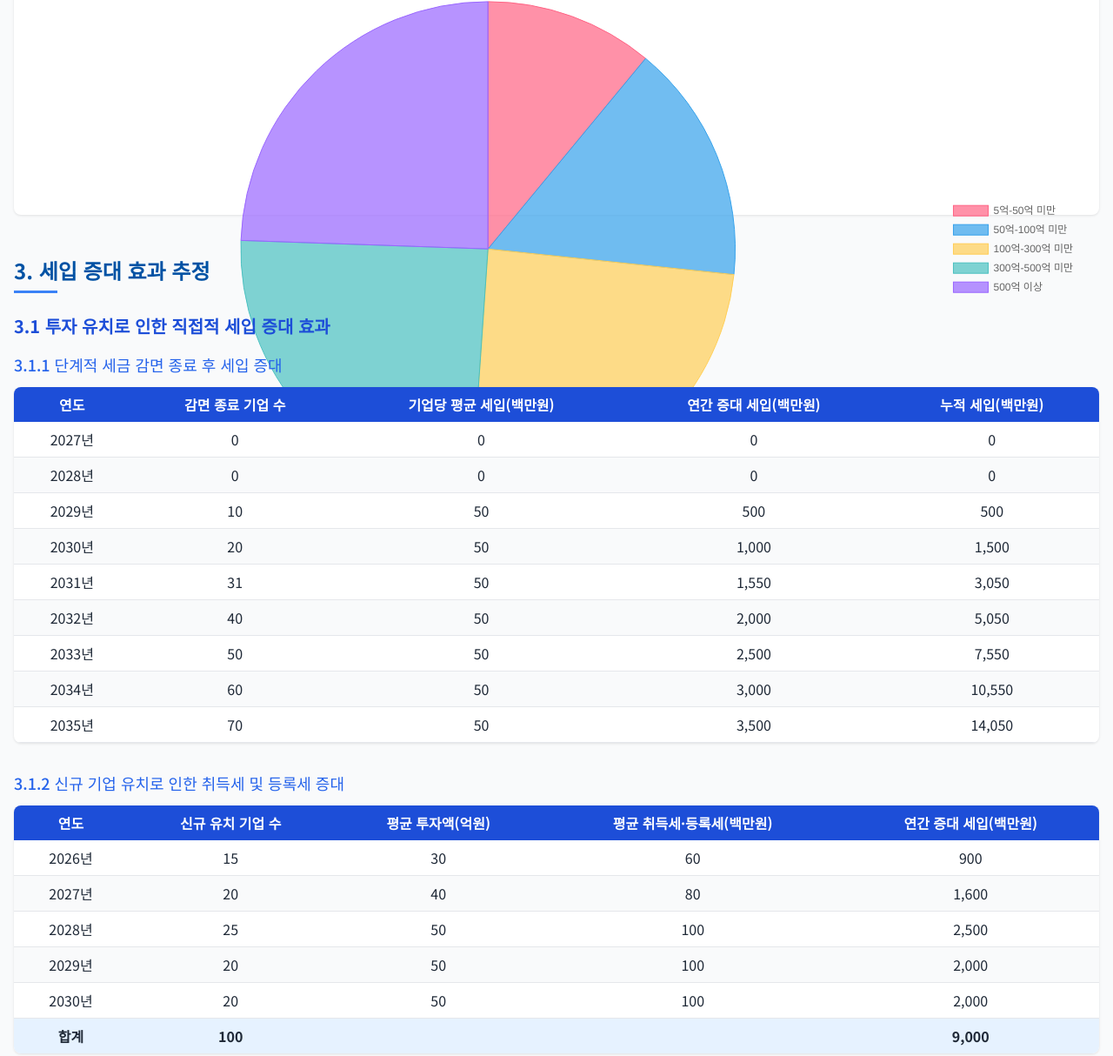
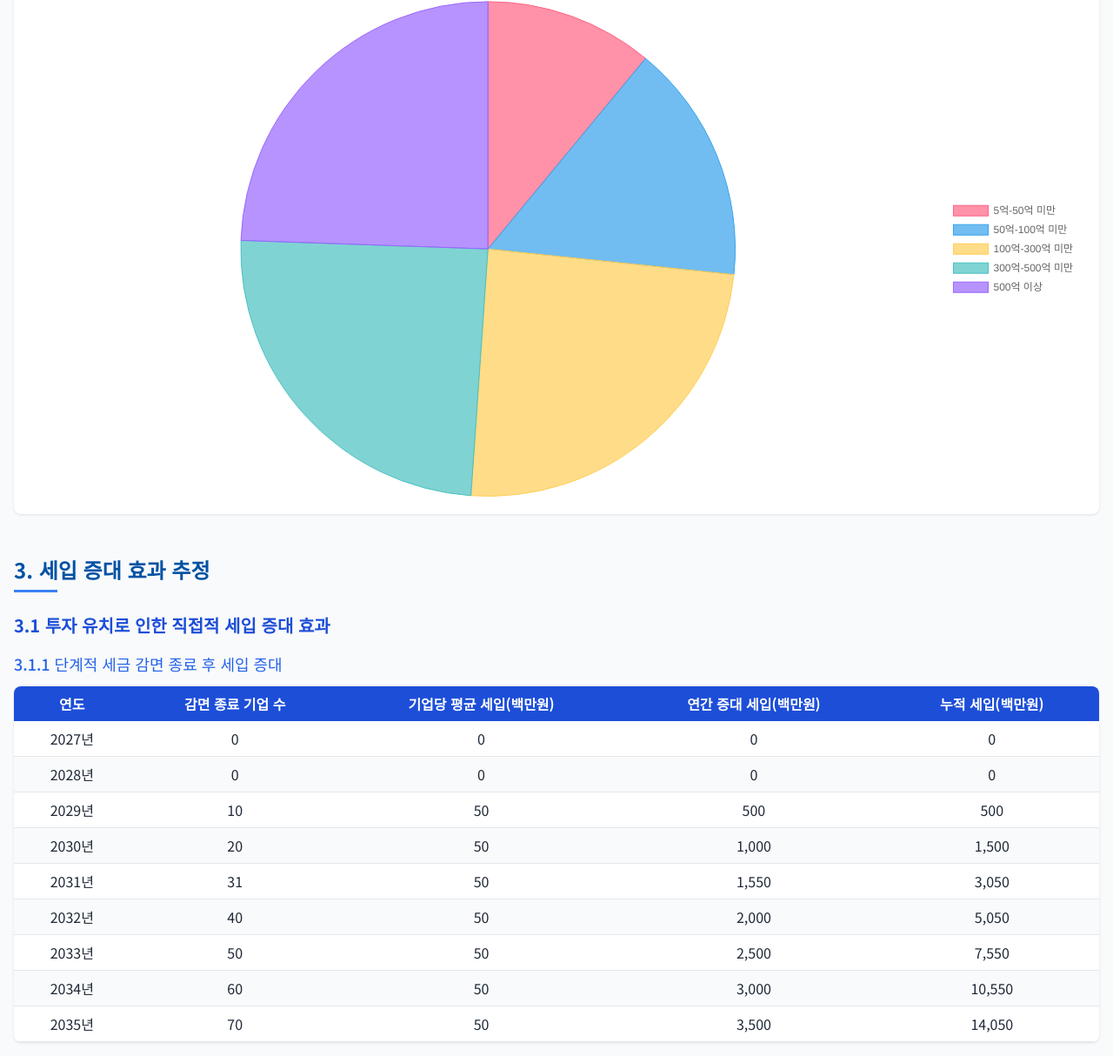
Before and after one commit to yonghwan1106/Haman_Industrial_Attraction_Strategy_2025, a plain HTML site: page budget_revenue_calculation.html in a window 1280 px wide. Shown: the part 1727-2941 px from the top of the page at 87% size. Drawn offline with nearby package versions, Linux system fonts and the light colour scheme.

Commit message:
Add files via upload

```diff
--- a/budget_revenue_calculation.html
+++ b/budget_revenue_calculation.html
@@ -38,8 +38,7 @@
         }
         .chart-container {
             margin: 30px auto;
-            margin-bottom: 32px; /* 원하는 간격(px 단위)으로 조절 */
-            height: 300px;
+            margin-bottom: 32px;
             background-color: white;
             border-radius: 8px;
             box-shadow: 0 1px 3px rgba(0,0,0,0.1);
@@ -291,7 +290,7 @@
 
             <!-- 세입 증대 효과 섹션 -->
             <section class="mb-12">
-                <h3 class="text-2xl font-bold mb-6 section-title fade-in">3. 세입 증대 효과 추정</h3>
+                <h3 class="text-2xl font-bold mb-6 section-title fade-in" style="margin-top: 32px;">3. 세입 증대 효과 추정</h3>
 
                 <h4 class="text-xl font-semibold mb-4 text-blue-700 fade-in">3.1 투자 유치로 인한 직접적 세입 증대 효과</h4>
 
```
